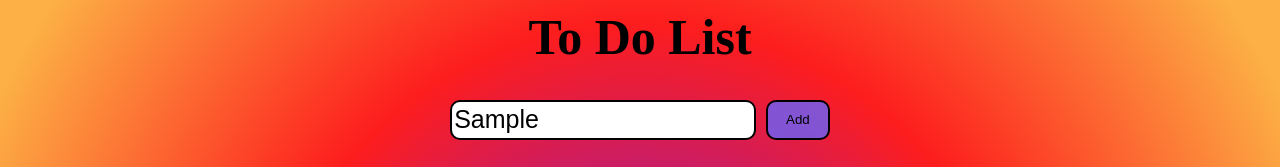
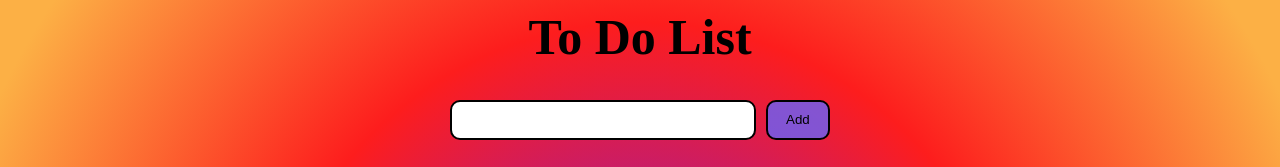
Before and after one commit to Nishaweb-developer/javascript_projects, a plain HTML site: page todolist.html in a window 1280 px wide. Both pictures are taken after typing "Sample" into the empty fields and a click on the button "Add". Shown: the top 167 px of the page. Drawn offline with Linux system fonts and the light colour scheme.

Commit message:
Update todolist.html

```diff
--- a/todolist.html
+++ b/todolist.html
@@ -89,6 +89,7 @@
             var li = document.createElement("li");
             li.innerHTML = input_element.value + "<button id = "+"del " +"onclick="+" delete_item(event)" + "> Delete</button>"
             list.append(li);
+            document.getElementById("input").value = " ";
        })
 
        function delete_item(event)
```
